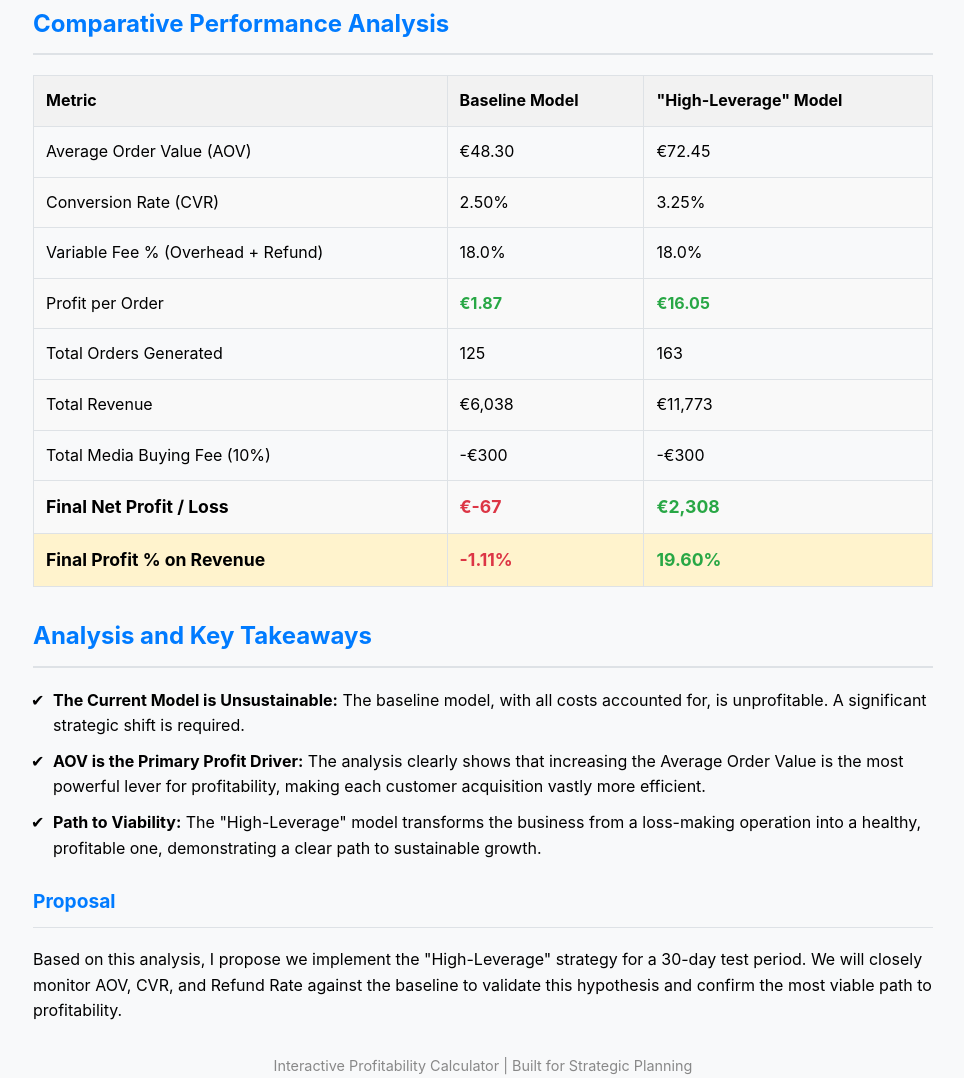
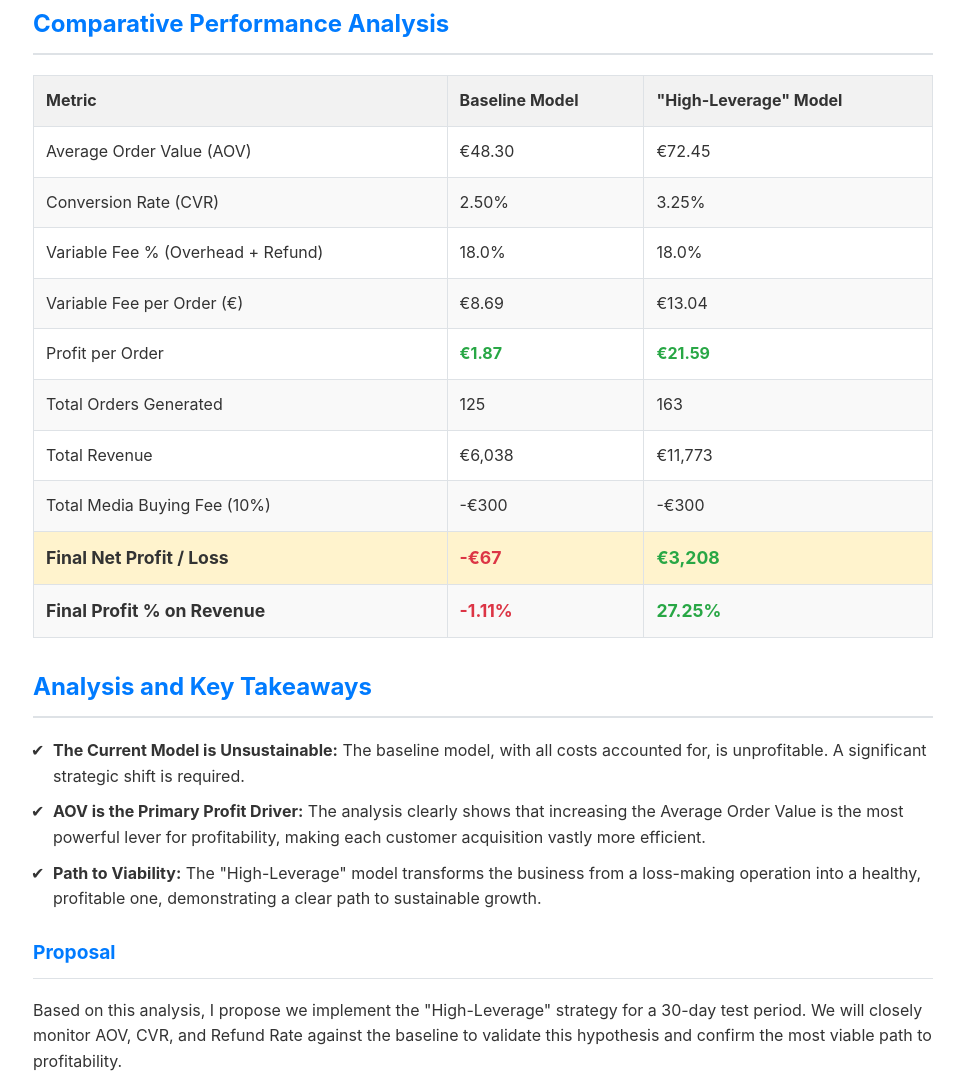
Before and after one commit to katsnotdogs/katsnotdogs.github.io, a plain HTML site: page Aggressive Scaling.html in a window 1280 px wide. Shown: the part 860-1938 px from the top of the page, without its empty margins (157-1121 px from the left). Drawn offline with Linux system fonts and the light colour scheme.

Commit message:
Update Aggressive Scaling.html

```diff
--- a/Aggressive Scaling.html
+++ b/Aggressive Scaling.html
@@ -7,7 +7,7 @@
     <style>
         :root {
             --bg-color: #f8f9fa;
-                --container-bg: #ffffff";
+            --container-bg: #ffffff;
             --text-color: #333;
             --header-color: #007bff;
             --border-color: #dee2e6;
@@ -193,9 +193,14 @@
                     <td id="hlam-var-fee-percent">18.0%</td>
                 </tr>
                 <tr>
+                    <td>Variable Fee per Order (€)</td>
+                    <td id="base-var-fee-euro">€8.69</td>
+                    <td id="hlam-var-fee-euro">€13.04</td>
+                </tr>
+                <tr>
                     <td>Profit per Order</td>
                     <td id="base-profit-per-order" class="profit">€1.87</td>
-                        <td id="hlam-profit-per-order" class="profit">€16.05</td>
+                    <td id="hlam-profit-per-order" class="profit">€21.59</td>
                 </tr>
                 <tr>
                     <td>Total Orders Generated</td>
@@ -215,12 +220,12 @@
                 <tr class="highlight-row">
                     <td>Final Net Profit / Loss</td>
                     <td id="base-final-profit" class="loss">-€67</td>
-                        <td id="hlam-final-profit" class="profit">€2,308</td>
+                    <td id="hlam-final-profit" class="profit">€3,208</td>
                 </tr>
                 <tr class="highlight-row">
                     <td>Final Profit % on Revenue</td>
                     <td id="base-profit-percent" class="loss">-1.11%</td>
-                        <td id="hlam-profit-percent" class="profit">19.60%</td>
+                    <td id="hlam-profit-percent" class="profit">27.25%</td>
                 </tr>
             </tbody>
         </table>
@@ -269,6 +274,8 @@
             // --- DYNAMIC TEXT ELEMENTS ---
             const baseVarFeePercent = document.getElementById('base-var-fee-percent');
             const hlamVarFeePercent = document.getElementById('hlam-var-fee-percent');
+            const baseVarFeeEuro = document.getElementById('base-var-fee-euro');
+            const hlamVarFeeEuro = document.getElementById('hlam-var-fee-euro');
 
             // --- OUTPUT ELEMENTS (HLAM - High-Leverage AOV Model) ---
             const hlamAov = document.getElementById('hlam-aov');
@@ -287,6 +294,13 @@
              const baseMediaFee = document.getElementById('base-media-fee');
              const baseFinalProfit = document.getElementById('base-final-profit');
              const baseProfitPercent = document.getElementById('base-profit-percent');
+
+            function formatCurrency(value, decimals = 0) {
+                let rounded = (decimals === 0) ? Math.round(value) : parseFloat(value.toFixed(decimals));
+                const absRounded = Math.abs(rounded);
+                const str = (decimals === 0) ? absRounded.toLocaleString() : absRounded.toFixed(decimals);
+                return (rounded < 0) ? `-€${str}` : `€${str}`;
+            }
 
             function calculateAndDisplay() {
                 // --- GET CURRENT VALUES FROM INPUTS ---
@@ -327,11 +341,12 @@
                 const hlamTotalOrdersVal = baseTotalOrdersVal * (1 + cvrIncreasePercent / 100);
                 const hlamTotalRevenueVal = hlamTotalOrdersVal * newAov;
 
+                const hlamEffectiveCPA = (cvrIncreasePercent > 0 || cvrIncreasePercent === 0) ? CPA / (1 + cvrIncreasePercent / 100) : CPA;
                 const hlamInferredItems = newAov / (BASELINE_AOV / BASELINE_ITEMS_PER_ORDER);
                 const hlamCogsDiscount = (hlamInferredItems - 1) * COGS_ITEM_DISCOUNT;
                 const hlamAdjustedCogs = (newAov * COGS_PERCENT) - hlamCogsDiscount;
                 const hlamTransactionFeePerOrder = newAov * hlamTotalVariableFeePercent;
-                    const hlamProfitPerOrderVal = newAov - CPA - hlamAdjustedCogs - hlamTransactionFeePerOrder;
+                const hlamProfitPerOrderVal = newAov - hlamEffectiveCPA - hlamAdjustedCogs - hlamTransactionFeePerOrder;
 
                 const hlamGrossProfit = hlamTotalOrdersVal * hlamProfitPerOrderVal;
                 const hlamMediaFeeVal = adSpend * MEDIA_BUYER_FEE_PERCENT;
@@ -339,11 +354,12 @@
                 const hlamProfitPercentVal = hlamTotalRevenueVal > 0 ? (hlamFinalProfitVal / hlamTotalRevenueVal) * 100 : 0;
 
                 // --- UPDATE THE DOM (BASELINE) ---
-                    baseProfitPerOrder.textContent = `€${baseProfitPerOrderVal.toFixed(2)}`;
+                baseProfitPerOrder.textContent = formatCurrency(baseProfitPerOrderVal, 2);
+                baseVarFeeEuro.textContent = `€${baseTransactionFeePerOrder.toFixed(2)}`;
                 baseTotalOrders.textContent = Math.round(baseTotalOrdersVal);
-                    baseTotalRevenue.textContent = `€${Math.round(baseTotalRevenueVal).toLocaleString()}`;
+                baseTotalRevenue.textContent = formatCurrency(Math.round(baseTotalRevenueVal), 0);
                 baseMediaFee.textContent = `-€${Math.round(baseMediaFeeVal).toLocaleString()}`;
-                    baseFinalProfit.textContent = `€${Math.round(baseFinalProfitVal).toLocaleString()}`;
+                baseFinalProfit.textContent = formatCurrency(baseFinalProfitVal, 0);
                 baseProfitPercent.textContent = `${baseProfitPercentVal.toFixed(2)}%`;
                 updateProfitLossClass(baseProfitPerOrder, baseProfitPerOrderVal);
                 updateProfitLossClass(baseFinalProfit, baseFinalProfitVal);
@@ -352,11 +368,12 @@
                 // --- UPDATE THE DOM (HLAM) ---
                 hlamAov.textContent = `€${newAov.toFixed(2)}`;
                 document.getElementById('hlam-cvr').textContent = `${(BASELINE_CVR_PERCENT * (1 + cvrIncreasePercent / 100)).toFixed(2)}%`;
-                    hlamProfitPerOrder.textContent = `€${hlamProfitPerOrderVal.toFixed(2)}`;
+                hlamProfitPerOrder.textContent = formatCurrency(hlamProfitPerOrderVal, 2);
+                hlamVarFeeEuro.textContent = `€${hlamTransactionFeePerOrder.toFixed(2)}`;
                 hlamTotalOrders.textContent = Math.round(hlamTotalOrdersVal);
-                    hlamTotalRevenue.textContent = `€${Math.round(hlamTotalRevenueVal).toLocaleString()}`;
+                hlamTotalRevenue.textContent = formatCurrency(Math.round(hlamTotalRevenueVal), 0);
                 hlamMediaFee.textContent = `-€${Math.round(hlamMediaFeeVal).toLocaleString()}`;
-                    hlamFinalProfit.textContent = `€${Math.round(hlamFinalProfitVal).toLocaleString()}`;
+                hlamFinalProfit.textContent = formatCurrency(hlamFinalProfitVal, 0);
                 hlamProfitPercent.textContent = `${hlamProfitPercentVal.toFixed(2)}%`;
 
                 updateProfitLossClass(hlamProfitPerOrder, hlamProfitPerOrderVal);
```
Lines whose indentation alone changed are shown as unchanged.
